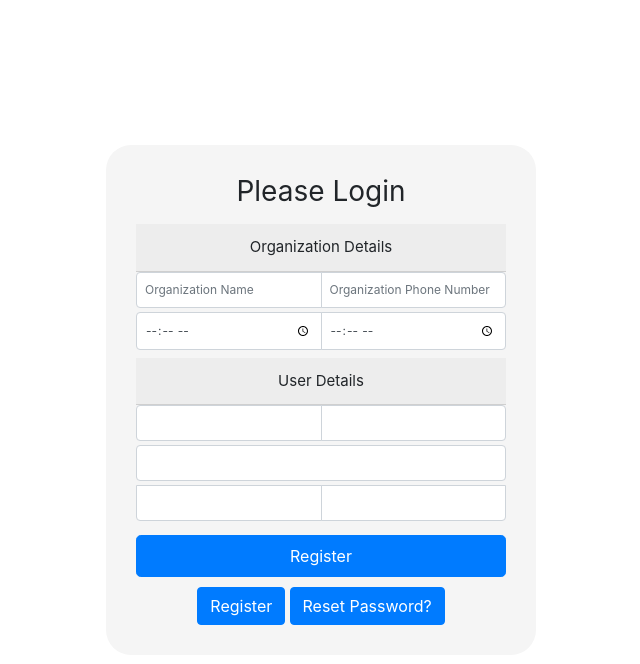
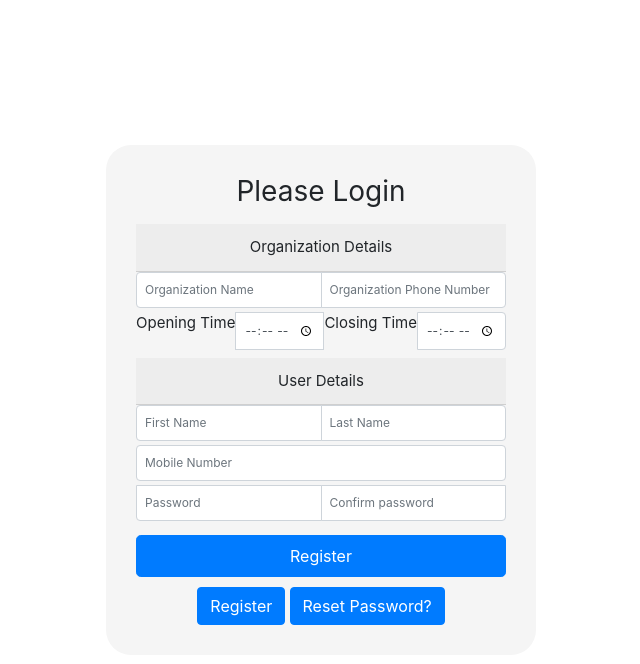
Before and after one commit to RegsonDR/Project-Estimator-GAE, a Flask app: page /Register in a window 1280 px wide. Shown: the top 664 px of the page, without its empty margins (319-959 px from the left). Run offline with Flask 2, Linux system fonts and the light colour scheme; some libraries are stand-ins or nearby versions.

Commit message:
Started open/close time validation

```diff
--- a/routes/unauthenticated/forms.py
+++ b/routes/unauthenticated/forms.py
@@ -1,11 +1,16 @@
 from flask_wtf import FlaskForm
 from wtforms.fields.html5 import EmailField, TelField, TimeField
 from wtforms.fields import PasswordField, SubmitField, StringField
-from wtforms.validators import DataRequired, Email, EqualTo
+from wtforms.validators import DataRequired, Email, EqualTo, ValidationError
+
+
+def validate_time(open_time, close_time):
+    if open_time < close_time:
+        raise ValidationError(open_time.data , " -: " , close_time.data)
 
 
 class LoginForm(FlaskForm):
-    email = EmailField('Email', validators=[DataRequired(),Email()])
+    email = EmailField('Email', validators=[DataRequired(), Email()])
     password = PasswordField('Password', validators=[DataRequired()])
     submit = SubmitField('Login')
 
@@ -14,7 +19,7 @@ class RegisterForm(FlaskForm):
     # Organization Details
     org_name = StringField('Organization Name', validators=[DataRequired()])
     org_phone = TelField('Organization Phone Number', validators=[DataRequired()])
-    org_open = TimeField('Opening Time', validators=[DataRequired()])
+    org_open = TimeField('Opening Time', validators=[DataRequired(), validate_time])
     org_close = TimeField('Closing Time', validators=[DataRequired()])
     # User Details
     first_name = StringField('First Name', validators=[DataRequired()])
--- a/routes/unauthenticated/templates/html/Base_Template.html
+++ b/routes/unauthenticated/templates/html/Base_Template.html
@@ -23,6 +23,20 @@
          {% endfor %}
          {% endif %}
          {% endwith %}
+         {% if form.errors %}
+        {% for field in form %}
+        {% if field.errors %}
+        {% for error in field.errors %}
+        <div class="alert alert-danger alert-dismissible fade show" role="alert" style="font-size: 14px;">
+           <button type="button" class="close" data-dismiss="alert" aria-label="Close">
+           <span aria-hidden="true">&times;</span>
+           </button>
+           {{error}}
+        </div>
+        {% endfor %}
+        {% endif %}
+        {% endfor %}
+        {% endif %}
          {% block after_flash %}
          {% endblock after_flash %}
       </form>
--- a/routes/unauthenticated/templates/html/register_page.html
+++ b/routes/unauthenticated/templates/html/register_page.html
@@ -11,22 +11,24 @@
         {{form.org_phone(class="form-control", placeholder="Organization Phone Number")}}
     </div>
     <div class="input-group mb-2">
+        {{form.org_open.label}}
         {{form.org_open(class="form-control")}}
+        {{form.org_close.label}}
         {{form.org_close(class="form-control")}}
     </div>
     <div class="card-header">
         User Details
     </div>
     <div class="input-group mb-1">
-        {{form.first_name(class="form-control")}}
-        {{form.last_name(class="form-control")}}
+        {{form.first_name(class="form-control", placeholder="First Name")}}
+        {{form.last_name(class="form-control", placeholder="Last Name")}}
     </div>
     <div class="input-group mb-1">
-        {{form.mobile_number(class="form-control")}}
+        {{form.mobile_number(class="form-control", placeholder="Mobile Number")}}
     </div>
     <div class="input-group mb-1">
-        {{form.password(class="form-control")}}
-        {{form.confirm_password(class="form-control")}}
+        {{form.password(class="form-control", placeholder="Password")}}
+        {{form.confirm_password(class="form-control", placeholder="Confirm password")}}
     </div>
         {{ form.submit(class="btn btn-lg btn-primary btn-block", style="font-size: 1rem;")}}
 
@@ -34,6 +36,7 @@
 
 {# Content that appears after alerts #}
 {% block after_flash %}
+
     <div id="otherButtons">
         <a class="btn btn-primary" href="{{url_for('unauthenticated.register_page')}}">Register</a>
         <a class="btn btn-primary" id="passwordReset" >Reset Password?</a>
--- a/routes/unauthenticated/views.py
+++ b/routes/unauthenticated/views.py
@@ -24,6 +24,11 @@ def login_page():
 @unauthenticated.route('/Register', methods=['GET', 'POST'])
 def register_page():
     register_form = RegisterForm()
+    #
+    # Check if register request is valid
+    if request.method == 'POST' and register_form.validate_on_submit():
+        return 'killyosan'
+
     return render_template('html/register_page.html',
                            form=register_form,
                            page_title="Please Login")
```
